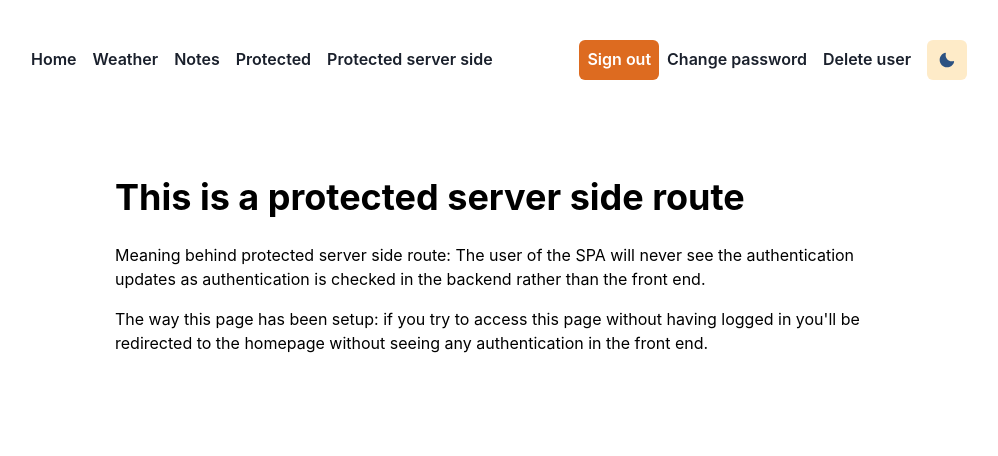
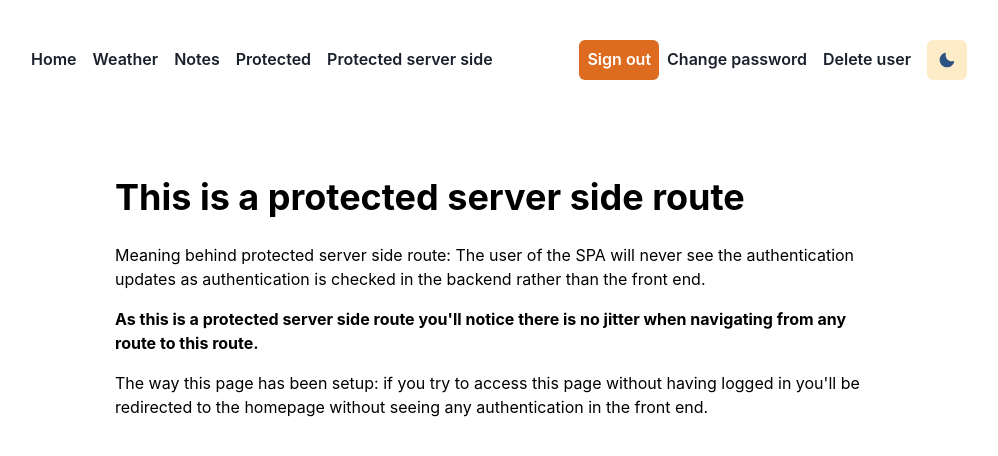
Before and after one commit to elmondino/elmonds, a Next.js app: page /protected-server-side in a window 1280 px wide. Shown: the top 456 px of the page, without its empty margins (141-1139 px from the left). Built offline with nearby package versions, Linux system fonts and the light colour scheme; no server answers; sample sign-in values are in the browser's storage.

Commit message:
additional updates

```diff
--- a/components/header/navigationLinks.js
+++ b/components/header/navigationLinks.js
@@ -68,7 +68,8 @@ export default function NavigationLinks({ setIsMobile }) {
           </NextLink>
         </>
       );
-    } else {
+    }
+    if (!session) {
       return (
         <>
           <NextLink href='/login' passHref>
--- a/pages/protected-server-side/index.js
+++ b/pages/protected-server-side/index.js
@@ -9,6 +9,10 @@ function ProtectedServerSide() {
         Meaning behind protected server side route: The user of the SPA will
         never see the authentication updates as authentication is checked in the
         backend rather than the front end.
+      </Text>
+      <Text my={4} fontWeight='bold'>
+        As this is a protected server side route you'll notice there is no
+        jitter when navigating from any route to this route.
       </Text>
       <Text my={4}>
         The way this page has been setup: if you try to access this page without
```
